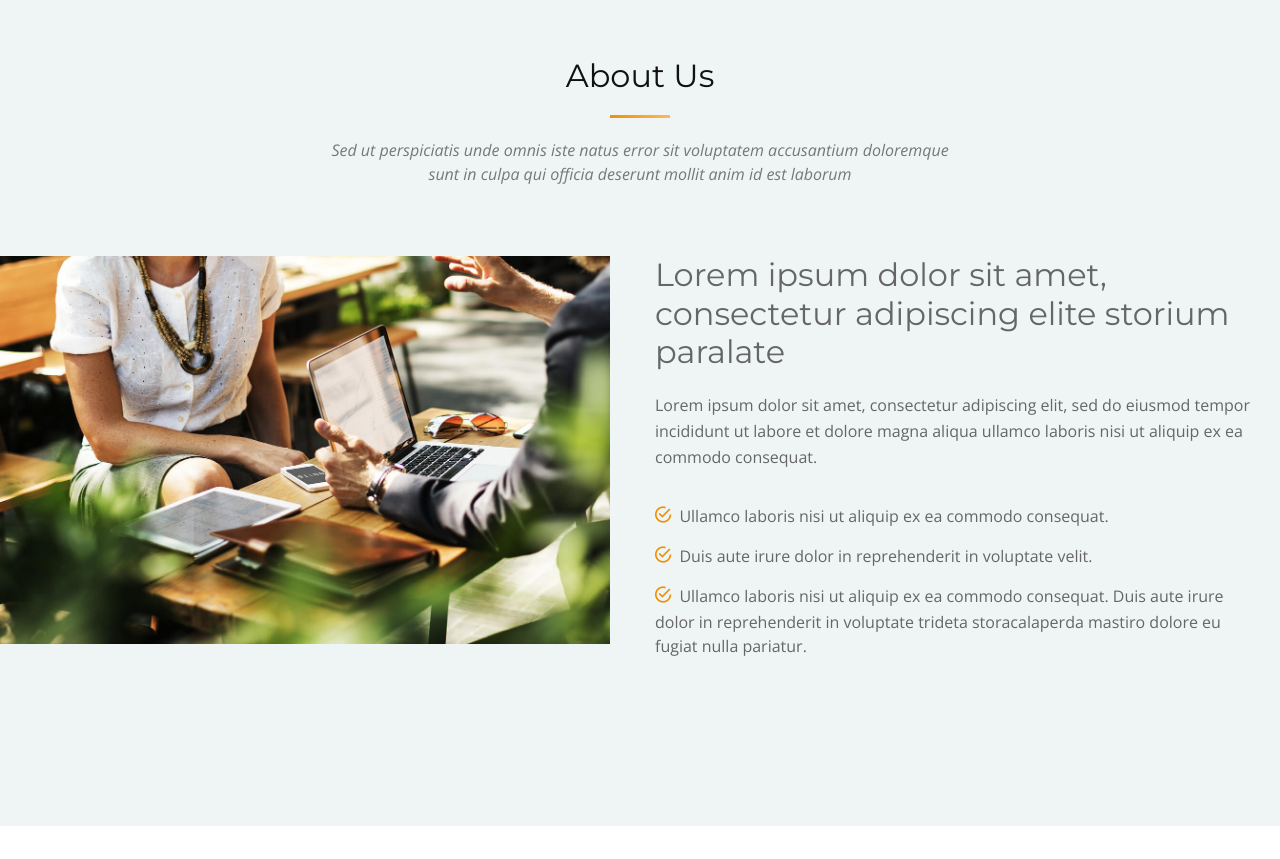
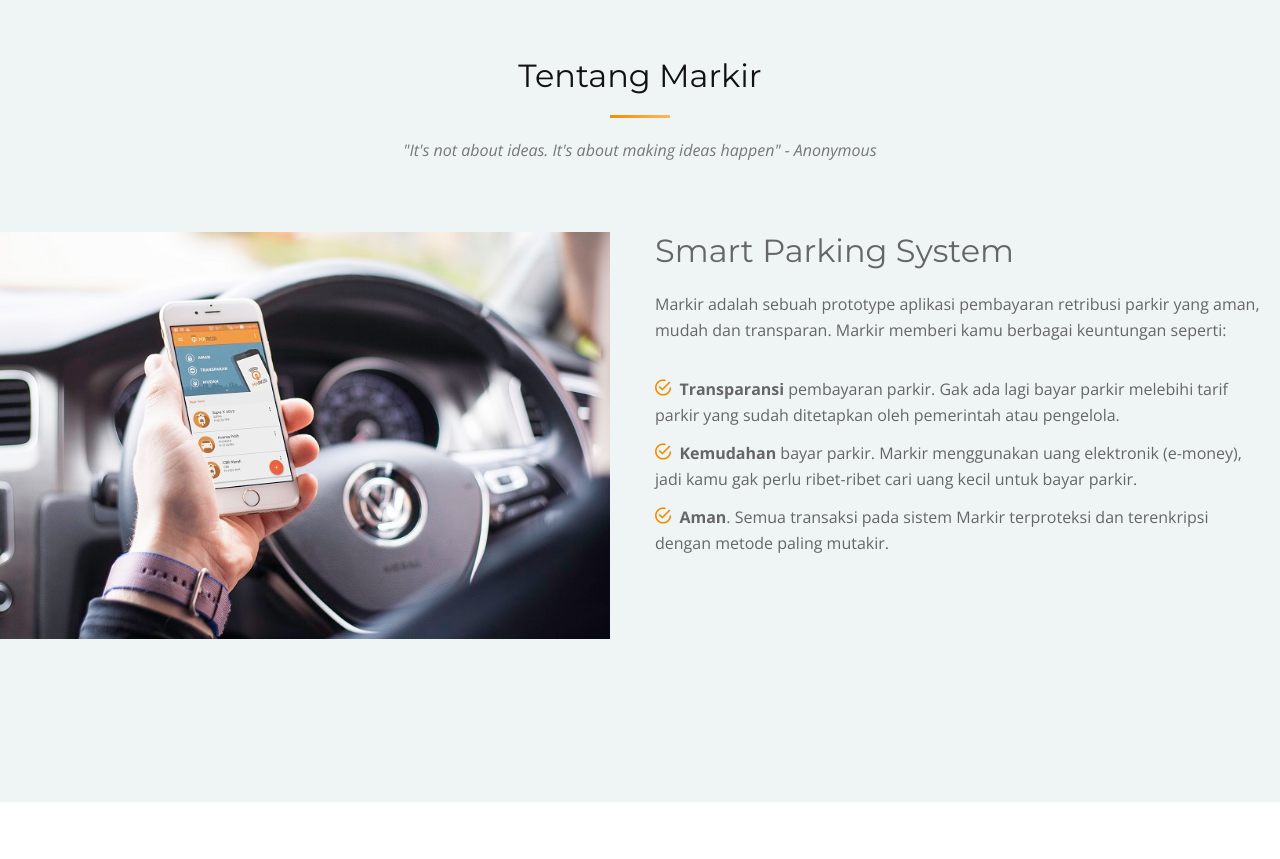
Before and after one commit to idindrakusuma/landing-skripsi-markir, a plain HTML site: page index.html in a window 1280 px wide. Shown: the part 803-1662 px from the top of the page. Drawn offline with nearby package versions, Linux system fonts and the light colour scheme; files whose address does not match are found by name.

Commit message:
fix issue #1 | Tentang Kami Section

```diff
--- a/index.html
+++ b/index.html
@@ -100,29 +100,28 @@
     <section id="about" class="section-bg">
       <div class="container-fluid">
         <div class="section-header">
-          <h3 class="section-title">About Us</h3>
+          <h3 class="section-title">Tentang Markir</h3>
           <span class="section-divider"></span>
           <p class="section-description">
-            Sed ut perspiciatis unde omnis iste natus error sit voluptatem accusantium doloremque<br>
-            sunt in culpa qui officia deserunt mollit anim id est laborum
+            "It's not about ideas. It's about making ideas happen" - Anonymous
           </p>
         </div>
 
         <div class="row">
           <div class="col-lg-6 about-img wow fadeInLeft">
-            <img src="assets/img/about-img.jpg" alt="">
+            <img src="assets/img/markir-in-car.jpg" alt="">
           </div>
 
           <div class="col-lg-6 content wow fadeInRight">
-            <h2>Lorem ipsum dolor sit amet, consectetur adipiscing elite storium paralate</h2>
+            <h2>Smart Parking System</h2>
             <p>
-              Lorem ipsum dolor sit amet, consectetur adipiscing elit, sed do eiusmod tempor incididunt ut labore et dolore magna aliqua ullamco laboris nisi ut aliquip ex ea commodo consequat.
+                Markir adalah sebuah prototype aplikasi pembayaran retribusi parkir yang aman, mudah dan transparan. Markir memberi kamu berbagai keuntungan seperti:
             </p>
 
             <ul>
-              <li><i class="ion-android-checkmark-circle"></i> Ullamco laboris nisi ut aliquip ex ea commodo consequat.</li>
-              <li><i class="ion-android-checkmark-circle"></i> Duis aute irure dolor in reprehenderit in voluptate velit.</li>
-              <li><i class="ion-android-checkmark-circle"></i> Ullamco laboris nisi ut aliquip ex ea commodo consequat. Duis aute irure dolor in reprehenderit in voluptate trideta storacalaperda mastiro dolore eu fugiat nulla pariatur.</li>
+              <li><i class="ion-android-checkmark-circle"></i> <b>Transparansi</b> pembayaran parkir. Gak ada lagi bayar parkir melebihi tarif parkir yang sudah ditetapkan oleh pemerintah atau pengelola.</li>
+              <li><i class="ion-android-checkmark-circle"></i> <b>Kemudahan</b> bayar parkir. Markir menggunakan uang elektronik (e-money), jadi kamu gak perlu ribet-ribet cari uang kecil untuk bayar parkir.</li>
+              <li><i class="ion-android-checkmark-circle"></i> <b>Aman</b>. Semua transaksi pada sistem Markir terproteksi dan terenkripsi dengan metode paling mutakir.</li>
             </ul>
 
           </div>
```
Also changed, not shown: assets/img/apple-touch-icon.png (deleted), assets/img/favicon.png (deleted), assets/img/intro-bg.jpg (deleted), assets/img/markir-in-car.jpg (added), assets/img/markir-mascot-product.png (added).
